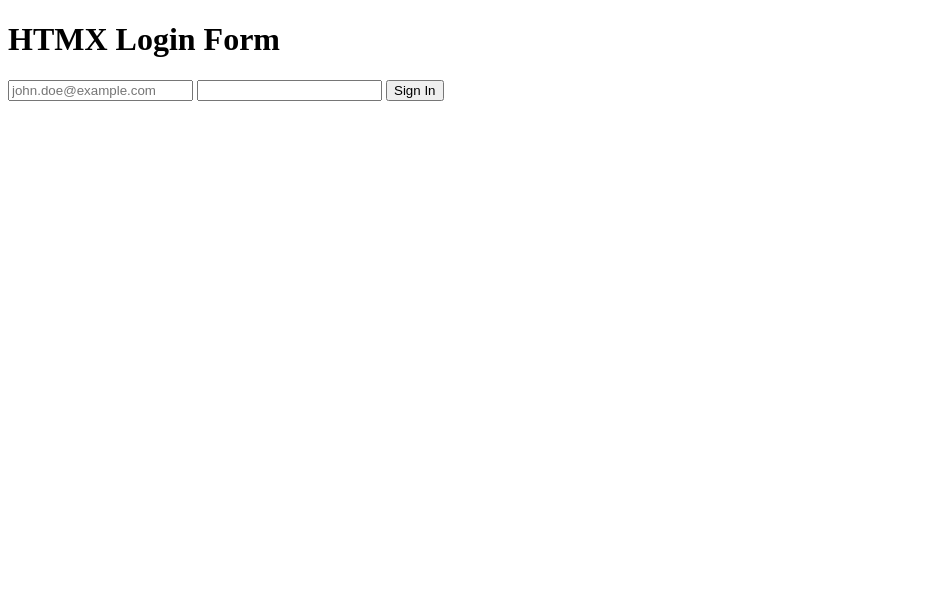
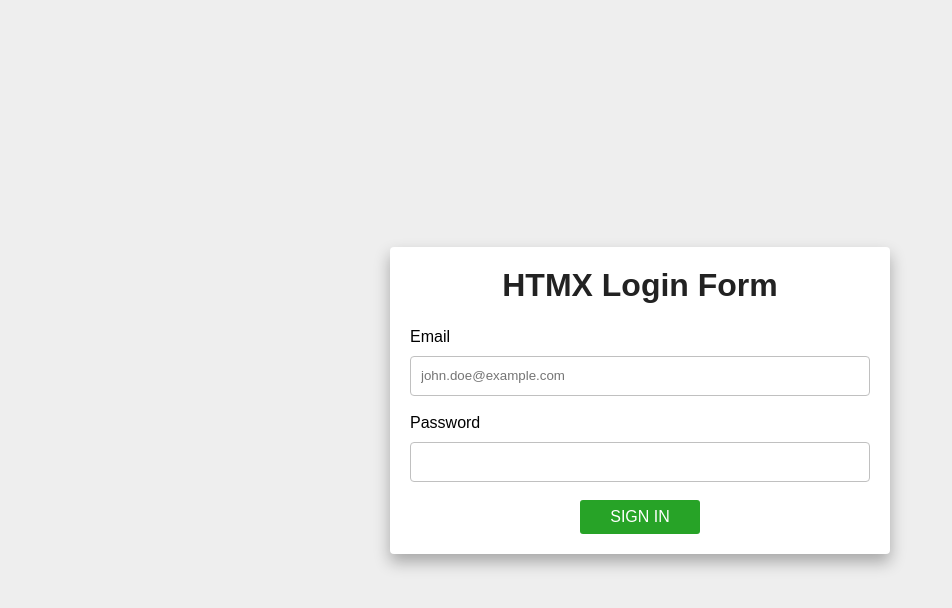
Before and after one commit to ccentola/htmx-login, a plain HTML site: page index.html in a window 1280 px wide. Shown: the whole page, without its empty margins (0-952 px from the left). Drawn offline with nearby package versions, Linux system fonts and the light colour scheme.

Commit message:
basic form with styling

```diff
--- a/index.html
+++ b/index.html
@@ -4,24 +4,36 @@
     <meta charset="UTF-8" />
     <meta name="viewport" content="width=device-width, initial-scale=1.0" />
     <title>htmx login form</title>
+    <link rel="stylesheet" href="style.css" />
     <script src="https://unpkg.com/htmx.org@2.0.1"></script>
   </head>
   <body>
-    <header>
+    <div class="container">
+      <form action="">
         <h1>HTMX Login Form</h1>
-    </header>
-    <main>
-      <form>
+        <div class="form-group">
+          <label for="">Email</label>
           <input
+            class="form-control"
             type="email"
             name="email"
             id="email"
             placeholder="john.doe@example.com"
             required
           />
-        <input type="password" name="password" id="password" required />
-        <button type="submit">Sign In</button>
+        </div>
+        <div class="form-group">
+          <label for="">Password</label>
+          <input
+            class="form-control"
+            type="password"
+            name="password"
+            id="password"
+            required
+          />
+        </div>
+        <input type="submit" class="btn" value="Sign In" />
       </form>
-    </main>
+    </div>
   </body>
 </html>
--- /dev/null
+++ b/style.css
@@ -0,0 +1,67 @@
+
+html {
+    box-sizing: border-box;
+}
+*, *:before, *:after {
+    margin: 0;
+    padding: 0;
+    box-sizing: inherit;
+}
+
+body {
+    min-height: 100vh;
+    background: #eee;
+    display: flex;
+    font-family: sans-serif;
+    background: #eee;
+}
+.container {
+    margin: auto;
+    width: 500px;
+    max-width: 90%;
+}
+
+.container form {
+    width: 100%;
+    height: 100%;
+    padding: 20px;
+    background: white;
+    border-radius: 4px;
+    box-shadow: 0 8px 16px rgba(0,0,0,0.3);
+}
+
+.container form h1 {
+    text-align: center;
+    margin-bottom: 24px;
+    color: #222;
+}
+
+.container form .form-control {
+    width: 100%;
+    height: 40px;
+    background: white;
+    border-radius: 4px;
+    border: 1px solid silver;
+    margin: 10px 0 18px 0;
+    padding: 0 10px;
+}
+
+.container form .btn {
+    margin-left: 50%;
+    transform: translateX(-50%);
+    width: 120px;
+    height: 34px;
+    border: none;
+    outline: none;
+    background: #27a327;
+    cursor: pointer;
+    font-size: 16px;
+    text-transform: uppercase;
+    color: white;
+    border-radius: 3px;
+    transition: .3s;
+}
+
+.container form .btn:hover {
+    opacity: .7;
+}
```
Lines whose indentation alone changed are shown as unchanged.
